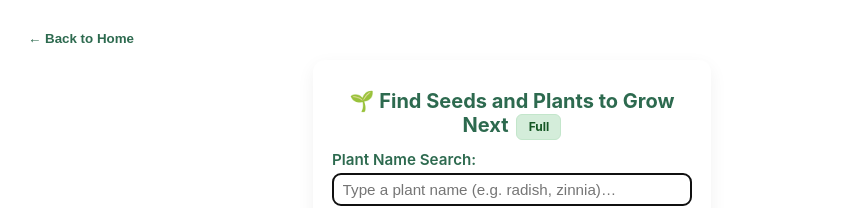
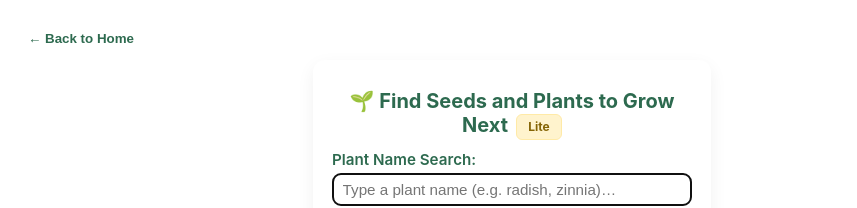
Before and after one commit to SpokenGarden/Find-Crops, a React (Create React App) app: page / in a window 1280 px wide. Shown: the top 208 px of the page, without its empty margins (128-985 px from the left). Built offline with nearby package versions, Linux system fonts and the light colour scheme.

Commit message:
Fix version naming "light" to "lite" and comments in App.js

```diff
--- a/src/App.js
+++ b/src/App.js
@@ -55,7 +55,7 @@ const responsiveStyles = `
   .gp-group-item { margin: 0.6rem 0; }
   .gp-empty { text-align:center; color:#9aa5a0; margin-top:1.5rem; }
   .gp-version-badge { display: inline-block; padding: 0.3rem 0.7rem; border-radius: 6px; font-size: 0.75rem; font-weight: 700; margin-left: 0.5rem; vertical-align: middle; }
-  .gp-version-light { background: #fff3cd; color: #856404; border: 1px solid #ffeaa7; }
+  .gp-version-lite { background: #fff3cd; color: #856404; border: 1px solid #ffeaa7; }
   .gp-version-full { background: #d4edda; color: #155724; border: 1px solid #c3e6cb; }
 
   @media (min-width: 760px) {
@@ -107,11 +107,11 @@ const getGroupLabel = (group) => {
 
 // ===== MAIN COMPONENT =====
 export default function GardenPlannerApp() {
-  // ===== NEW: VERSION CONTROL =====
+  // ===== VERSION CONTROL =====
   // Change this to "full" for the complete version with all plant data sections
-  // "lite" = shows only Basics and Sowing section
-  // "full" = shows all sections (Basics, Sowing, Growth, Harvest, Care, Buy Now links)
-  const [appVersion, setAppVersion] = useState("light");
+  // "lite" = shows only Basics section + Buy Now
+  // "full" = shows all sections (Basics, Sowing, Growth, Harvest, Care) + Buy Now
+  const [appVersion, setAppVersion] = useState("lite");
 
   // UI state
   const [screen, setScreen] = useState("search");
@@ -372,19 +372,19 @@ useEffect(() => {
           >
             <h1 style={{ fontSize: "1.25rem", marginBottom: "0.6rem", color: "#2d6a4f", textAlign: "center" }}>
               🌱 Find Seeds and Plants to Grow Next
-              {/* ===== NEW: VERSION BADGE ===== */}
+              {/* ===== VERSION BADGE ===== */}
               <span className={`gp-version-badge ${appVersion === "lite" ? "gp-version-lite" : "gp-version-full"}`}>
                 {appVersion === "lite" ? "Lite" : "Full"}
               </span>
             </h1>
 
-            {/* ===== NEW: OPTIONAL VERSION TOGGLE FOR TESTING ===== */}
+            {/* ===== OPTIONAL VERSION TOGGLE FOR TESTING ===== */}
             {/* Uncomment this section if you want to test switching between versions */}
             {/*
             <div style={{ marginBottom: "1rem", textAlign: "center" }}>
               <button
                 type="button"
-                onClick={() => setAppVersion(v => v === "light" ? "full" : "lite")}
+                onClick={() => setAppVersion(v => v === "lite" ? "full" : "lite")}
                 style={{
                   padding: "0.4rem 0.8rem",
                   fontSize: "0.85rem",
@@ -570,7 +570,7 @@ useEffect(() => {
                       <ul id={`gp-group-${group}`} className="gp-group-list" aria-live="polite">
                         {groupedCrops[group].map(([cName, cData]) => (
                           <li key={cName} className="gp-group-item">
-                            {/* ===== NEW: PASS VERSION PROP TO CROPCARD ===== */}
+                            {/* ===== PASS VERSION PROP TO CROPCARD ===== */}
                             <CropCard cropName={cName} cropData={cData} version={appVersion} />
                           </li>
                         ))}
```
